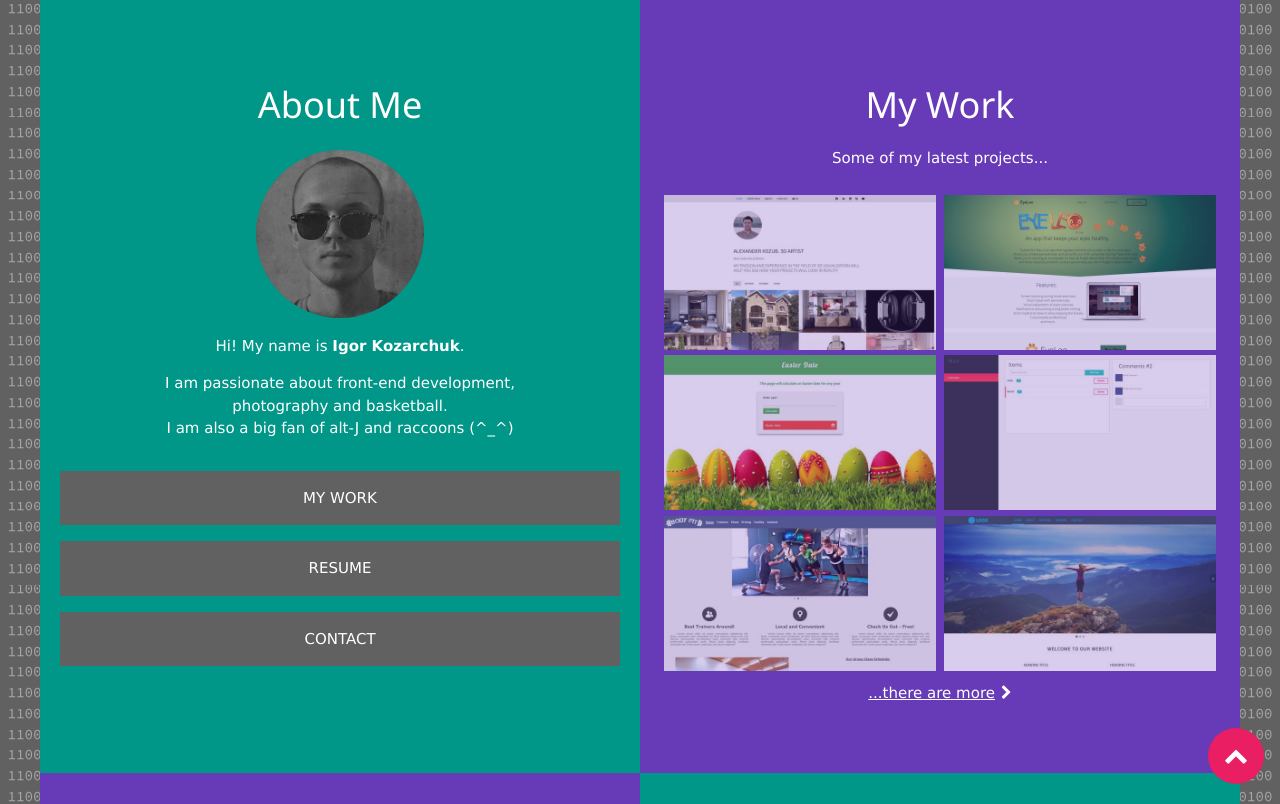
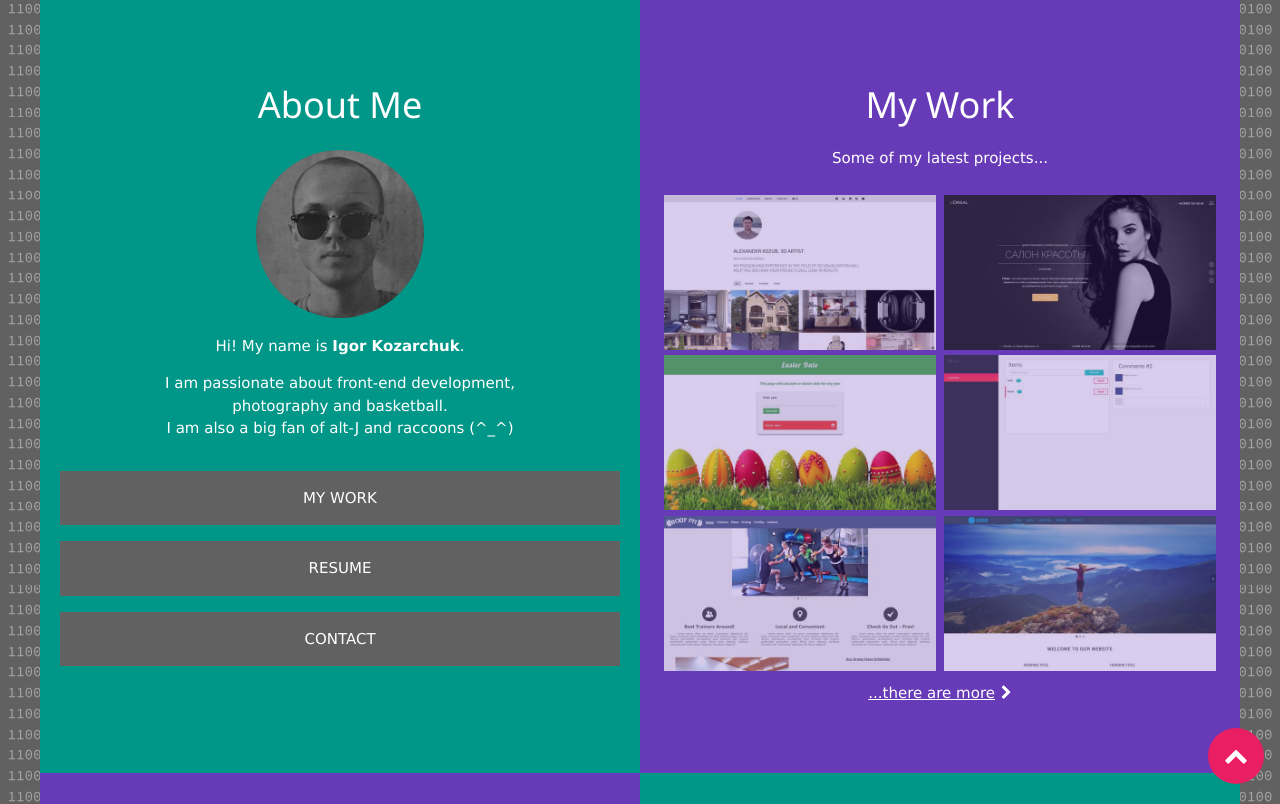
Before and after one commit to IgorKozarchuk/IgorKozarchuk.github.io, a plain HTML site: page index.html in a window 1280 px wide. Shown: the top 804 px of the page. Drawn offline with nearby package versions, Linux system fonts and the light colour scheme.

Commit message:
beauty salon added

```diff
--- a/index.html
+++ b/index.html
@@ -49,7 +49,7 @@
 										<a href="http://www.alexander-ko.com/" target="_blank"><img class="w3-opacity-min w3-hover-opacity-off" src="images/works/alexander-ko.com.jpg" alt="Alexander Kozub" title="3d Visualization - Alexander Kozub"></a>
 									</div>
 									<div class="w3-half w3-padding-tiny">
-										<a href="https://igorkozarchuk.github.io/eyeleotest/" target="_blank"><img class="w3-opacity-min w3-hover-opacity-off" src="images/works/eyeleo.jpg" alt="eyeleo" title="Animated Paws"></a>
+										<a href="https://igorkozarchuk.github.io/beauty-salon/" target="_blank"><img class="w3-opacity-min w3-hover-opacity-off" src="images/works/beauty-salon.jpg" alt="Beauty Salon" title="Beauty Salon"></a>
 									</div>
 								</div>
 								<div class="w3-row">
```
Also changed, not shown: more-projects.html (+14 -1 lines), images/works/beauty-salon.jpg (added), images/works/more-works/eyeleo.jpg (renamed from images/works/eyeleo.jpg), images/works/snake.jpg (deleted).
